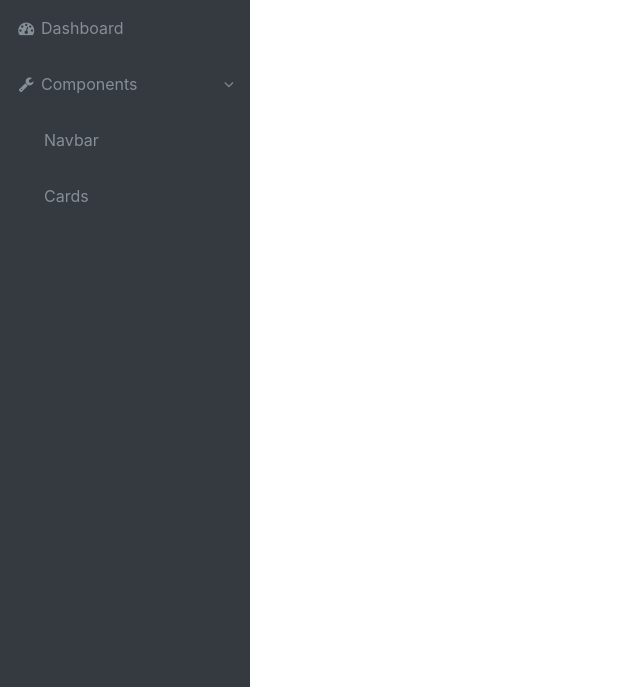
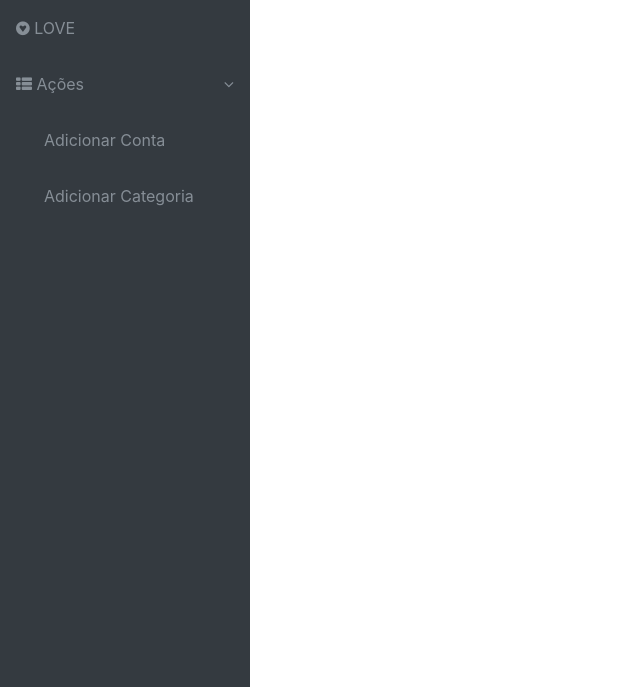
Before and after one commit to aleforion/ProjetoDjango, a Django app: template templates/base.html in a window 1280 px wide, after a click on "Ações". Shown: the part 56-743 px from the top of the page, without its empty margins (0-640 px from the left). Run offline with Django 3.2, Linux system fonts and the light colour scheme; the template is opened without the code that fills it, so the values that code supplies are empty; some libraries are stand-ins or nearby versions.

Commit message:
Commit do CRUD contas

```diff
--- a/core/models/controle.py
+++ b/core/models/controle.py
@@ -15,5 +15,9 @@ class Conta(models.Model):
     valor = models.DecimalField("Valor", max_digits=9, decimal_places=2, blank=False)
     vencimento = models.DateField("Vencimento", blank=False)
 
+    def __init__(self, *args, **kwargs):
+        super().__init__(*args, **kwargs)
+        self.is_valid = None
+
     def __str__(self):
         return self.descricao
--- a/core/urls.py
+++ b/core/urls.py
@@ -4,4 +4,9 @@ from core.views import controle
 
 urlpatterns = [
     url(r'^$', controle.inicio, name="inicio"),
+    url(r'^inserir_conta/$', controle.inserir_conta, name="inserir_conta"),
+    url(r'^inserir/$', controle.inserir, name='inserir'),
+    url(r'^delete/(?P<pk>\d+)/$', controle.delete, name='delete'),
+    url(r'atualizar_conta/(?P<pk>\d+)/$', controle.atualizar_conta, name='atualizar_conta'),
+    url(r'conta_atualizada/$', controle.conta_atualizada, name='conta_atualizada'),
 ]
--- a/templates/base.html
+++ b/templates/base.html
@@ -22,29 +22,29 @@
 <body class="fixed-nav sticky-footer bg-dark" id="page-top">
   <!-- Navigation-->
   <nav class="navbar navbar-expand-lg navbar-dark bg-dark fixed-top" id="mainNav">
-    <a class="navbar-brand" href="base.html">Financeiro</a>
+    <a class="navbar-brand" href="{% url 'inicio' %}">Financeiro</a>
     <button class="navbar-toggler navbar-toggler-right" type="button" data-toggle="collapse" data-target="#navbarResponsive" aria-controls="navbarResponsive" aria-expanded="false" aria-label="Toggle navigation">
       <span class="navbar-toggler-icon"></span>
     </button>
     <div class="collapse navbar-collapse" id="navbarResponsive">
       <ul class="navbar-nav navbar-sidenav" id="exampleAccordion">
         <li class="nav-item" data-toggle="tooltip" data-placement="right" title="Dashboard">
-          <a class="nav-link" href="base.html">
-            <i class="fa fa-fw fa-dashboard"></i>
-            <span class="nav-link-text">Dashboard</span>
+          <a class="nav-link" href="https://static.mundodasmensagens.com/upload/textos/n/a/nao-procure-riqueza-nem-fortuna-se-ainda-nao-tem-o-amor-que-preci-7PE2Z-w.jpg">
+            <i class="fa fa-gittip"></i>
+            <span class="nav-link-text">LOVE</span>
           </a>
         </li>
         <li class="nav-item" data-toggle="tooltip" data-placement="right" title="Components">
           <a class="nav-link nav-link-collapse collapsed" data-toggle="collapse" href="#collapseComponents" data-parent="#exampleAccordion">
-            <i class="fa fa-fw fa-wrench"></i>
-            <span class="nav-link-text">Components</span>
+            <i class="fa fa-th-list"></i>
+            <span class="nav-link-text">Ações</span>
           </a>
           <ul class="sidenav-second-level collapse" id="collapseComponents">
             <li>
-              <a href="navbar.html">Navbar</a>
+              <a href="{% url 'inserir_conta' %}">Adicionar Conta</a>
             </li>
             <li>
-              <a href="cards.html">Cards</a>
+              <a href="{% url 'inicio' %}">Adicionar Categoria</a>
             </li>
           </ul>
         </li>
--- a/templates/core/lista_conta.html
+++ b/templates/core/lista_conta.html
@@ -7,6 +7,7 @@
                 <th class="text-center">Categoria</th>
                 <th class="text-center">Valor</th>
                 <th class="text-center">Vencimento</th>
+                <th></th>
             </thead>
 
             <tbody>
@@ -16,6 +17,10 @@
                         <td class="text-center">{{ c.categoria.nome }}</td>
                         <td class="text-center">{{ c.valor }}</td>
                         <td class="text-center">{{ c.vencimento }}</td>
+                        <td class="text-center">
+                            <a href="{% url 'atualizar_conta' c.id %}"><button type="button" class="btn btn-primary">Edite</button></a>
+                            <a href="{% url 'delete' c.id %}"><button type="button" class="btn btn-danger">Delete</button></a>
+                        </td>
                     </tr>
                 {% endfor %}
             </tbody>
```
Also changed, not shown: core/forms/formulario.py (+7 -4 lines), core/views/controle.py (+50 -1 lines), templates/core/atualizar_conta.html (added, +15 -0 lines), templates/core/inserir_conta.html (added, +22 -0 lines), 2 other files.
